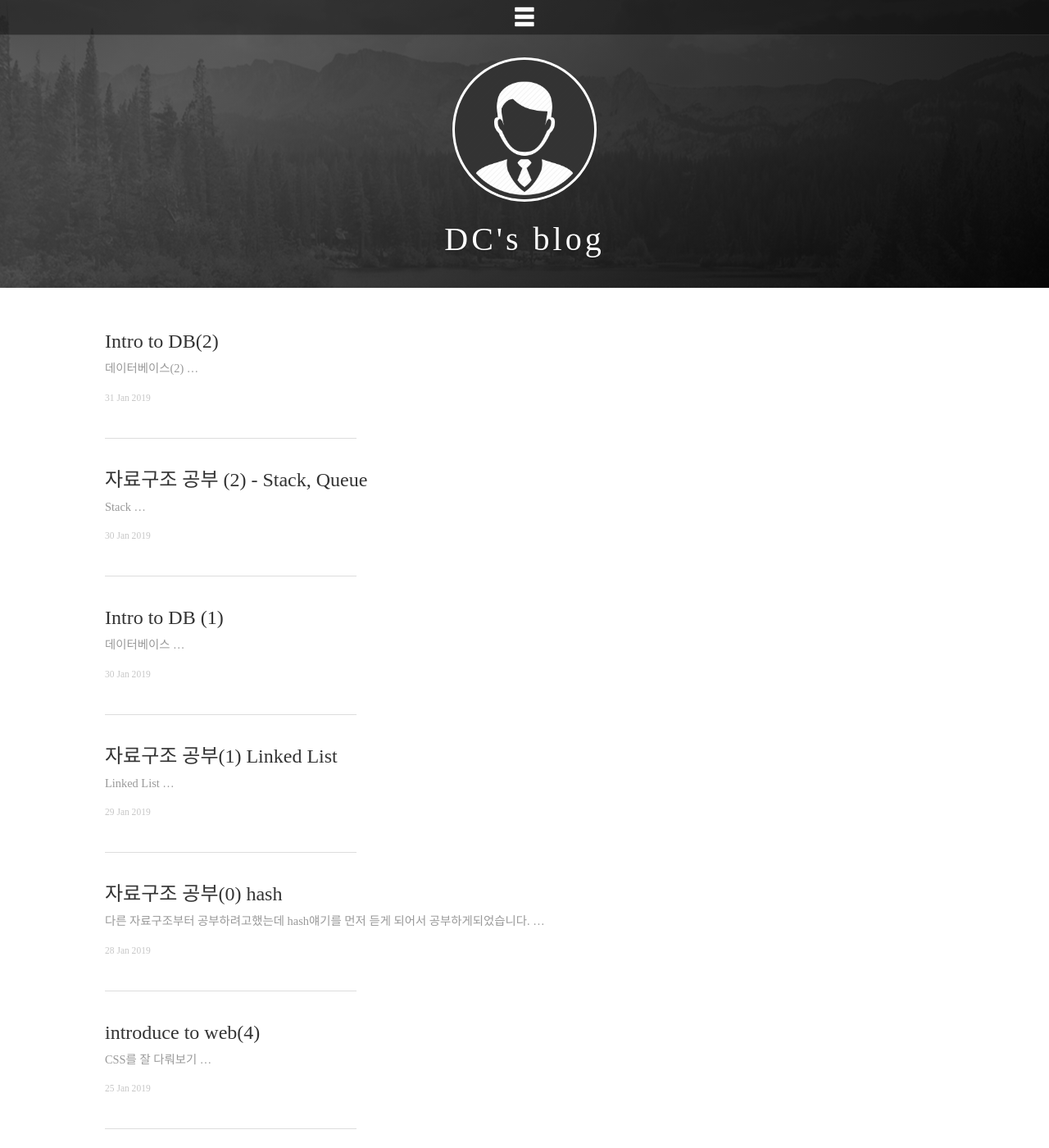
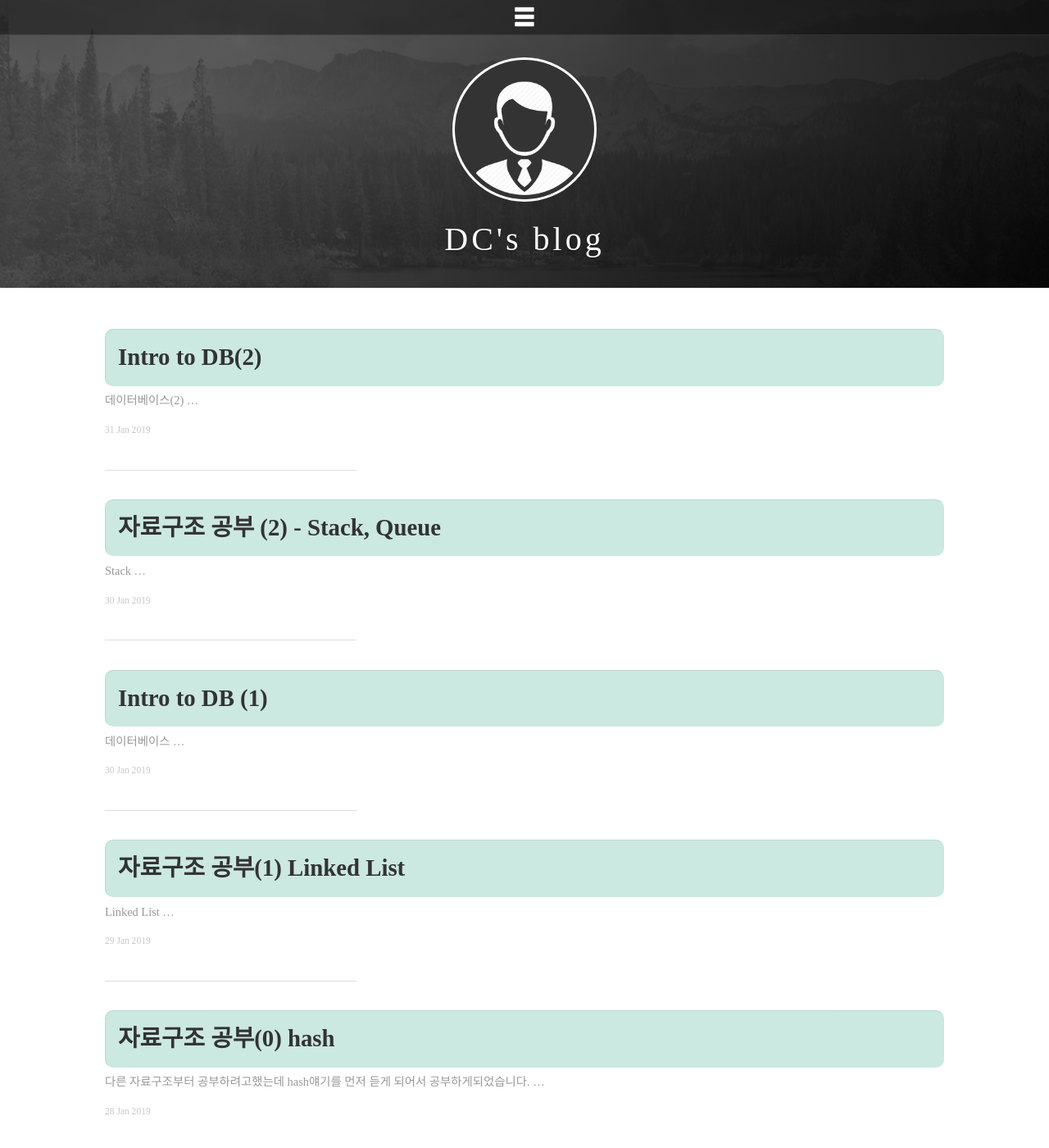
Before and after one commit to DongChanS/DongChanS.github.io, a Jekyll site: the page built from index.html, in a window 1280 px wide and 1400 px high. Shown: the whole window at 82% size. Built offline with Jekyll 4.4.1, drawn with Linux system fonts in a browser that asks for light colours; some web fonts are replaced; the list of posts is cut into pages by our own code.

Commit message:
Update uno.scss

```diff
--- a/_sass/uno.scss
+++ b/_sass/uno.scss
@@ -1438,9 +1438,14 @@
 
 .post-list__post-title {
 	margin-top: 0;
-	margin-bottom: .2em;
-	font-size: 1.5em;
-	line-height: 1.3em; }
+    	margin-bottom: .2em;
+	font-size: 1.8em;
+	line-height: 1.3em;
+	border: 1px inset rgb(203,232,225,0.2);
+	font-weight: 700;
+	background-color: rgb(203,232,225,1);
+	border-radius: 10px;
+	padding: 15px; }
 	.post-list__post-title a {
 		color: #333333; }
 		.post-list__post-title a:hover {
```
